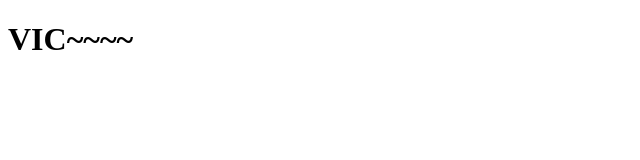
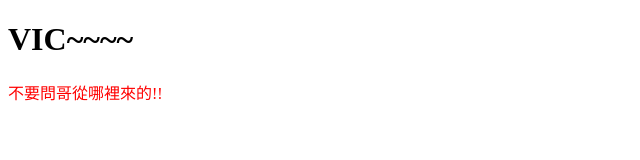
Before and after one commit to ak47v0/hbfaucet, a plain HTML site: page index.html in a window 1280 px wide. Shown: the whole page, without its empty margins (0-640 px from the left). Drawn offline with Linux system fonts and the light colour scheme.

Commit message:
dev modify index

```diff
--- a/index.html
+++ b/index.html
@@ -8,5 +8,6 @@
 </head>
 <body>
    <h1>VIC~~~~</h1>
+   <p style="color:#f00">不要問哥從哪裡來的!!</p>
 </body>
 </html>
```
